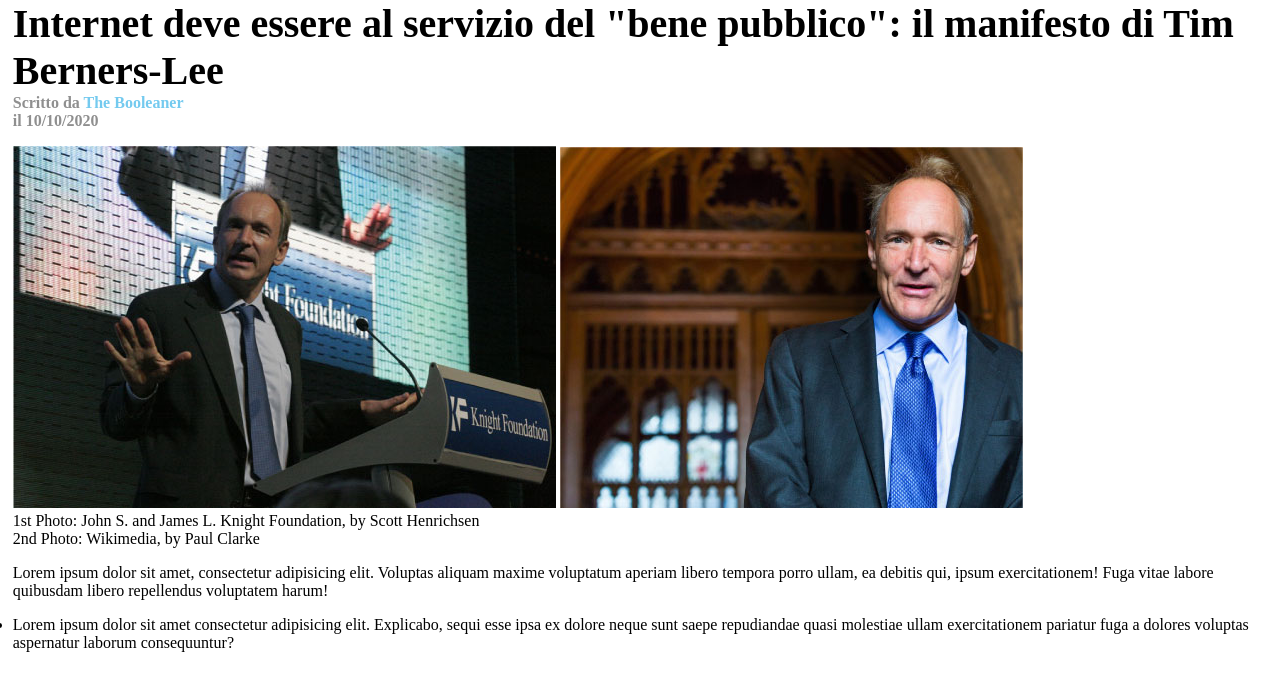
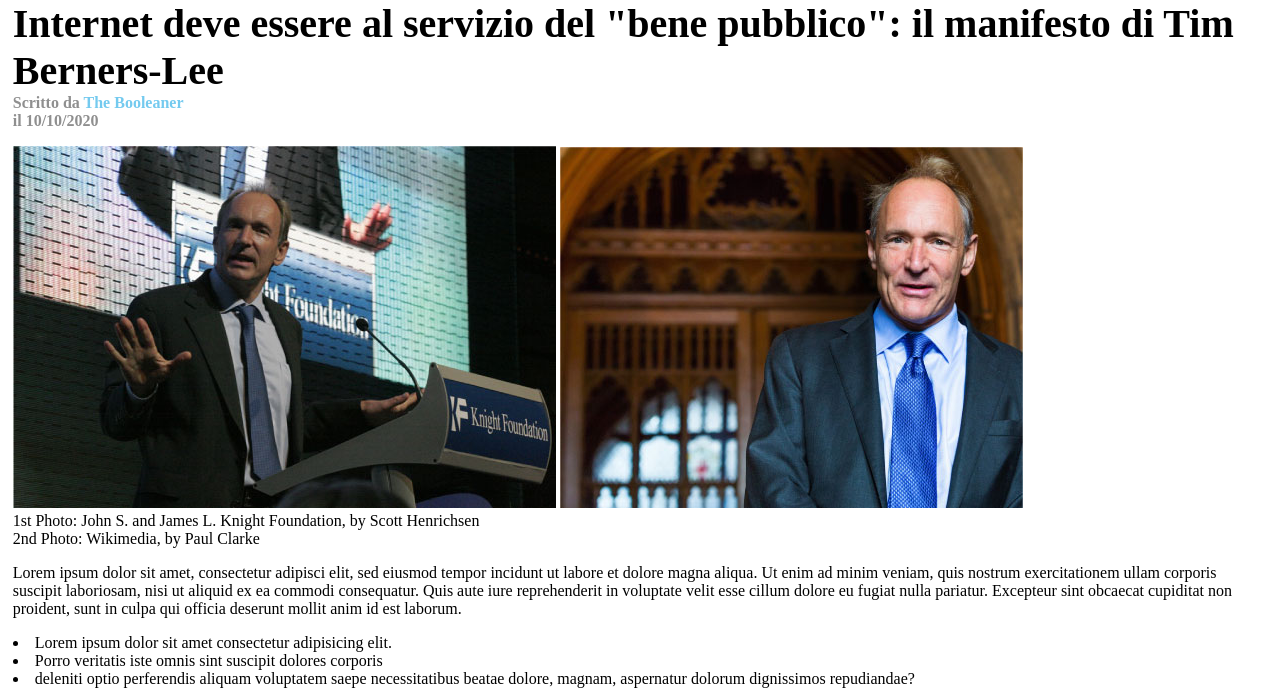
Before and after one commit to TommasoGalistu/html-css-booleaner, a plain HTML site: page index.html in a window 1280 px wide. Shown: the part 192-880 px from the top of the page. Before the commit the page ends 844 px from the top, so only its background shows below. Drawn offline with Linux system fonts and the light colour scheme.

Commit message:
fine paragrafo e unList

```diff
--- a/css/style.css
+++ b/css/style.css
@@ -14,7 +14,7 @@ header{
 div{
     width: 99%;
     margin: auto;
-    color: black;
+
 
 }
 
@@ -49,3 +49,7 @@ p{
     margin-top: 1rem;
     margin-bottom: 1rem;
 }
+
+ul{
+    list-style-position: inside;
+}
--- a/index.html
+++ b/index.html
@@ -45,16 +45,26 @@
             <section>
                 <div>
                     <p>
-                        Lorem ipsum dolor sit amet, consectetur adipisicing elit. Voluptas aliquam maxime voluptatum
-                        aperiam
-                        libero tempora porro ullam, ea debitis qui, ipsum exercitationem! Fuga vitae labore quibusdam
-                        libero
-                        repellendus voluptatem harum!
+                        Lorem ipsum dolor sit amet, consectetur adipisci elit, sed eiusmod tempor incidunt ut labore et
+                        dolore magna aliqua. Ut enim ad minim veniam, quis nostrum <span>exercitationem ullam corporis
+                            suscipit laboriosam, nisi ut aliquid ex ea commodi consequatur.</span> Quis aute iure
+                        reprehenderit in
+                        voluptate velit esse cillum dolore eu fugiat nulla pariatur. Excepteur sint obcaecat cupiditat
+                        non proident, sunt in culpa qui officia deserunt mollit anim id est laborum.
                     </p>
+
                     <ul>
-                        <li>Lorem ipsum dolor sit amet consectetur adipisicing elit. Explicabo, sequi esse ipsa ex
-                            dolore neque sunt saepe repudiandae quasi molestiae ullam exercitationem pariatur fuga a
-                            dolores voluptas aspernatur laborum consequuntur?</li>
+                        <li>
+                            Lorem ipsum dolor sit amet consectetur adipisicing elit.
+                        </li>
+                        <li>
+                            Porro veritatis iste omnis sint
+                            suscipit dolores corporis
+                        </li>
+                        <li>
+                            deleniti optio perferendis aliquam voluptatem saepe necessitatibus
+                            beatae dolore, magnam, aspernatur dolorum dignissimos repudiandae?
+                        </li>
                     </ul>
                 </div>
 
```
